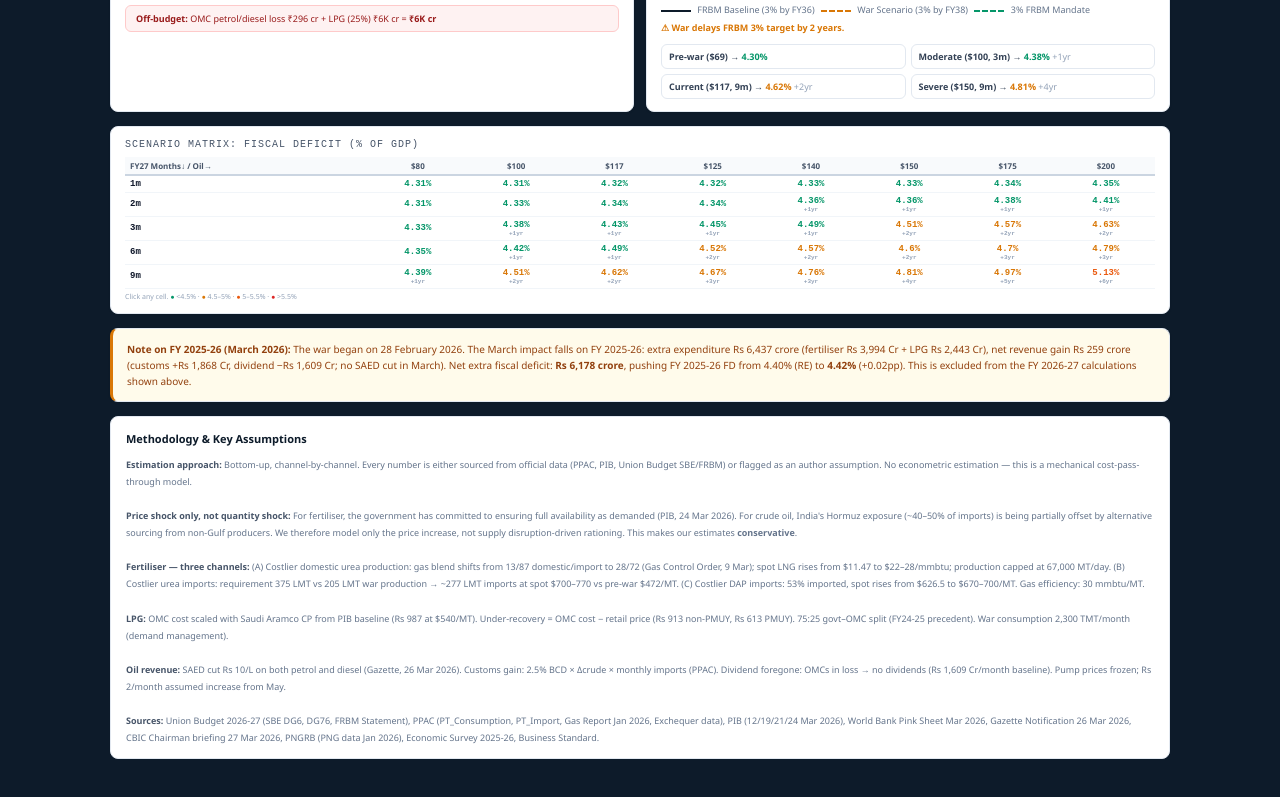
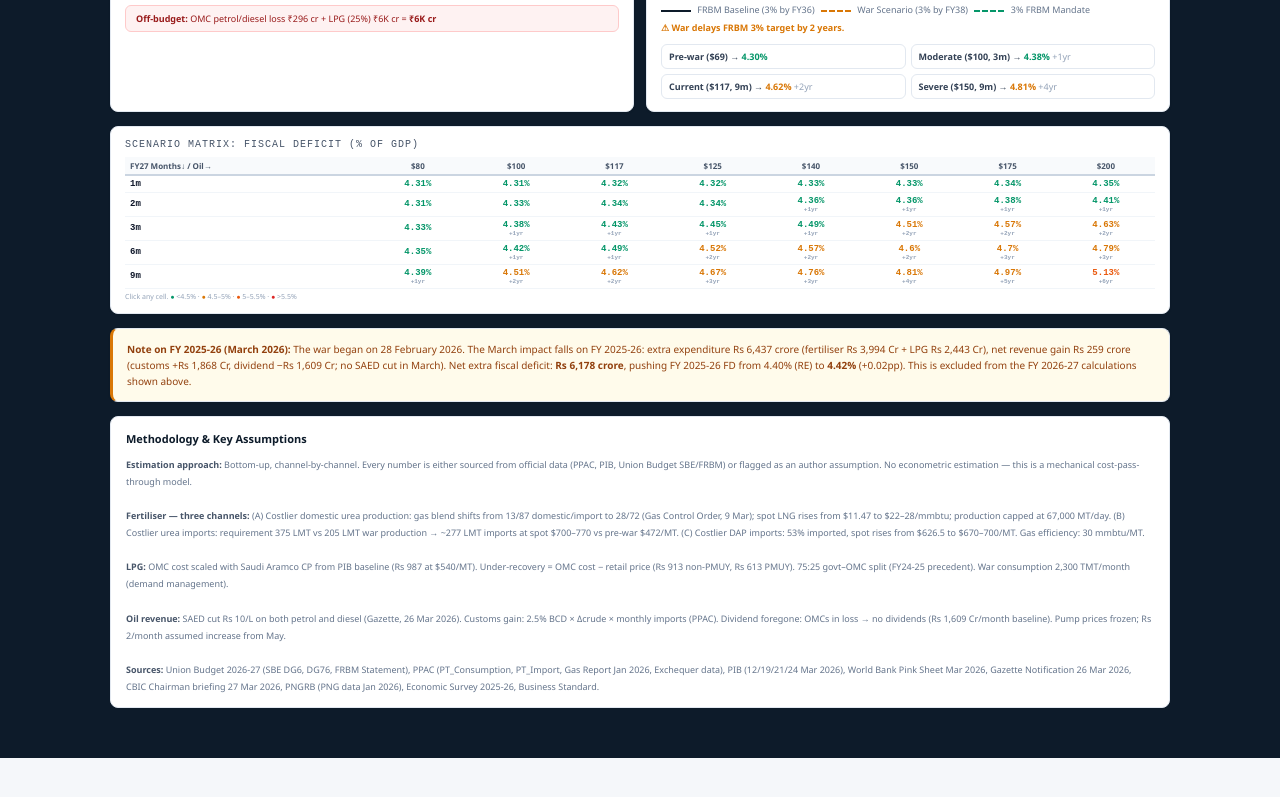
Before and after one commit to dhruvecon/fiscal-dashboard, a plain HTML site: page index.html in a window 1280 px wide. Shown: the part 792-1589 px from the top of the page. After the commit the page ends 1550 px from the top, so only its background shows below. Drawn offline with Linux system fonts and the light colour scheme.

Commit message:
Update index.html

```diff
--- a/index.html
+++ b/index.html
@@ -112,8 +112,6 @@ td:hover{background:#f0fdfa}
 <div style="font-size:11px;font-weight:700;color:#0d1b2a;margin-bottom:6px">Methodology & Key Assumptions</div>
 
 <b style="color:#475569">Estimation approach:</b> Bottom-up, channel-by-channel. Every number is either sourced from official data (PPAC, PIB, Union Budget SBE/FRBM) or flagged as an author assumption. No econometric estimation — this is a mechanical cost-pass-through model.<br><br>
-
-<b style="color:#475569">Price shock only, not quantity shock:</b> For fertiliser, the government has committed to ensuring full availability as demanded (PIB, 24 Mar 2026). For crude oil, India's Hormuz exposure (~40–50% of imports) is being partially offset by alternative sourcing from non-Gulf producers. We therefore model only the price increase, not supply disruption-driven rationing. This makes our estimates <b>conservative</b>.<br><br>
 
 <b style="color:#475569">Fertiliser — three channels:</b> (A) Costlier domestic urea production: gas blend shifts from 13/87 domestic/import to 28/72 (Gas Control Order, 9 Mar); spot LNG rises from $11.47 to $22–28/mmbtu; production capped at 67,000 MT/day. (B) Costlier urea imports: requirement 375 LMT vs 205 LMT war production → ~277 LMT imports at spot $700–770 vs pre-war $472/MT. (C) Costlier DAP imports: 53% imported, spot rises from $626.5 to $670–700/MT. Gas efficiency: 30 mmbtu/MT.<br><br>
 
```
